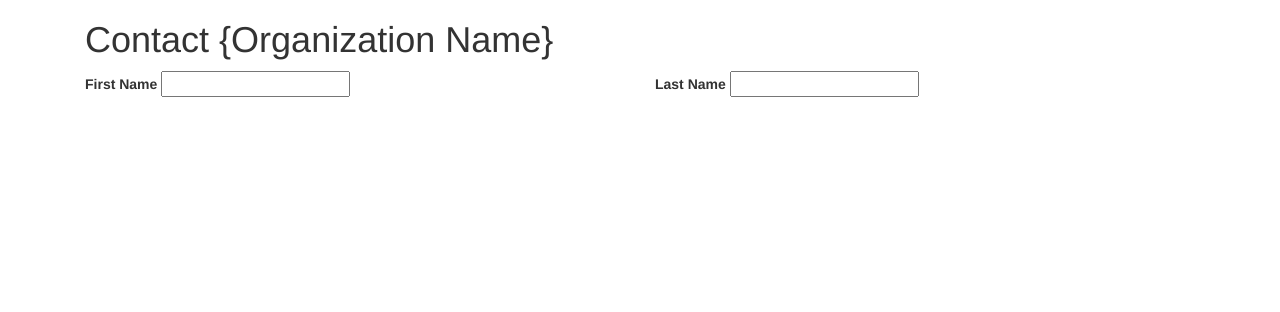
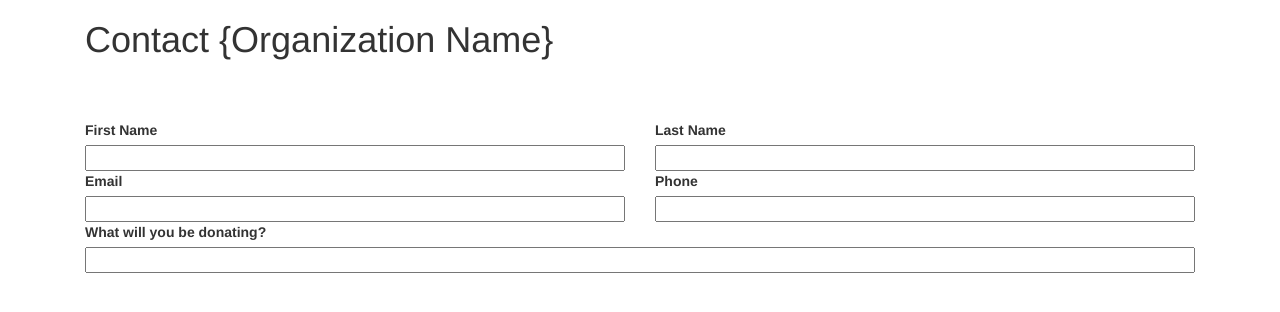
Before and after one commit to bradloudis/ReUseFull, a plain HTML site: page org-contact-form/index.html in a window 1280 px wide. Drawn offline with nearby package versions, Linux system fonts and the light colour scheme.

Commit message:
adding remaing form fields

```diff
--- a/org-contact-form/index.html
+++ b/org-contact-form/index.html
@@ -16,14 +16,38 @@
       <div class="col-md-12">
         <h1>Contact {Organization Name}</h1>
       </div>
-      <div class="col-md-12"></div>
+      <div class="col-md-12" style="height: 50px"></div>
       <div class="col-md-6">
         <label for="first-name">First Name</label>
-        <input type="text" id="first-name" />
       </div>
       <div class="col-md-6">
         <label for="last-name">Last Name</label>
-        <input type="text" id="last-name" />
+      </div>
+      <div class="col-md-6">
+        <input type="text" id="first-name" class="col-md-12" />
+      </div>
+      <div class="col-md-6">
+        <input type="text" id="last-name" class="col-md-12" />
+      </div>
+
+      <div class="col-md-6">
+        <label for="email">Email</label>
+      </div>
+      <div class="col-md-6">
+        <label for="phone">Phone</label>
+      </div>
+      <div class="col-md-6">
+        <input type="email" id="email" class="col-md-12" />
+      </div>
+      <div class="col-md-6">
+        <input type="number" id="phone" class="col-md-12" />
+      </div>
+
+      <div class="col-md-12">
+        <label for="donation">What will you be donating?</label>
+      </div>
+      <div class="col-md-12">
+        <input type="text" id="donation" class="col-md-12" />
       </div>
     </div>
   </body>
```
Also changed, not shown: 1 other file.
